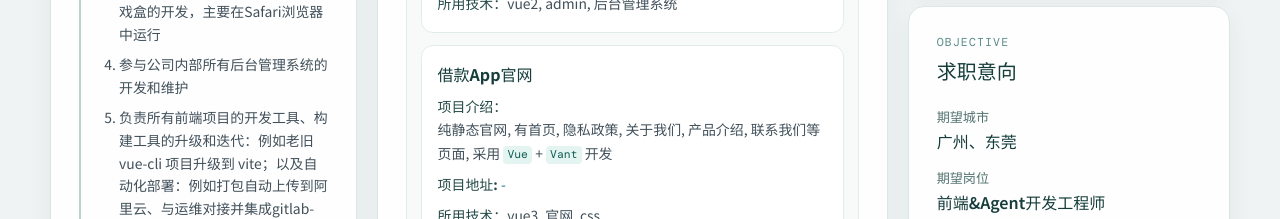
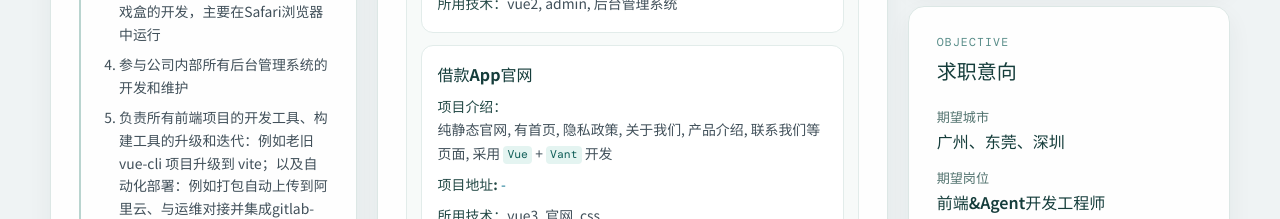
Before and after one commit to ddzy/resume, a Vue app: page / in a window 1280 px wide. Shown: the part 2140-2359 px from the top of the page. Built offline with nearby package versions, Linux system fonts and the light colour scheme.

Commit message:
feat: 更新简历

```diff
--- a/src/data/resume/profile.ts
+++ b/src/data/resume/profile.ts
@@ -25,6 +25,6 @@ export const githubStats = [
 ] as const;
 
 export const careerObjective = [
-	['期望城市', '广州、东莞'],
+	['期望城市', '广州、东莞、深圳'],
 	['期望岗位', '前端&Agent开发工程师'],
 ] as const;
```
